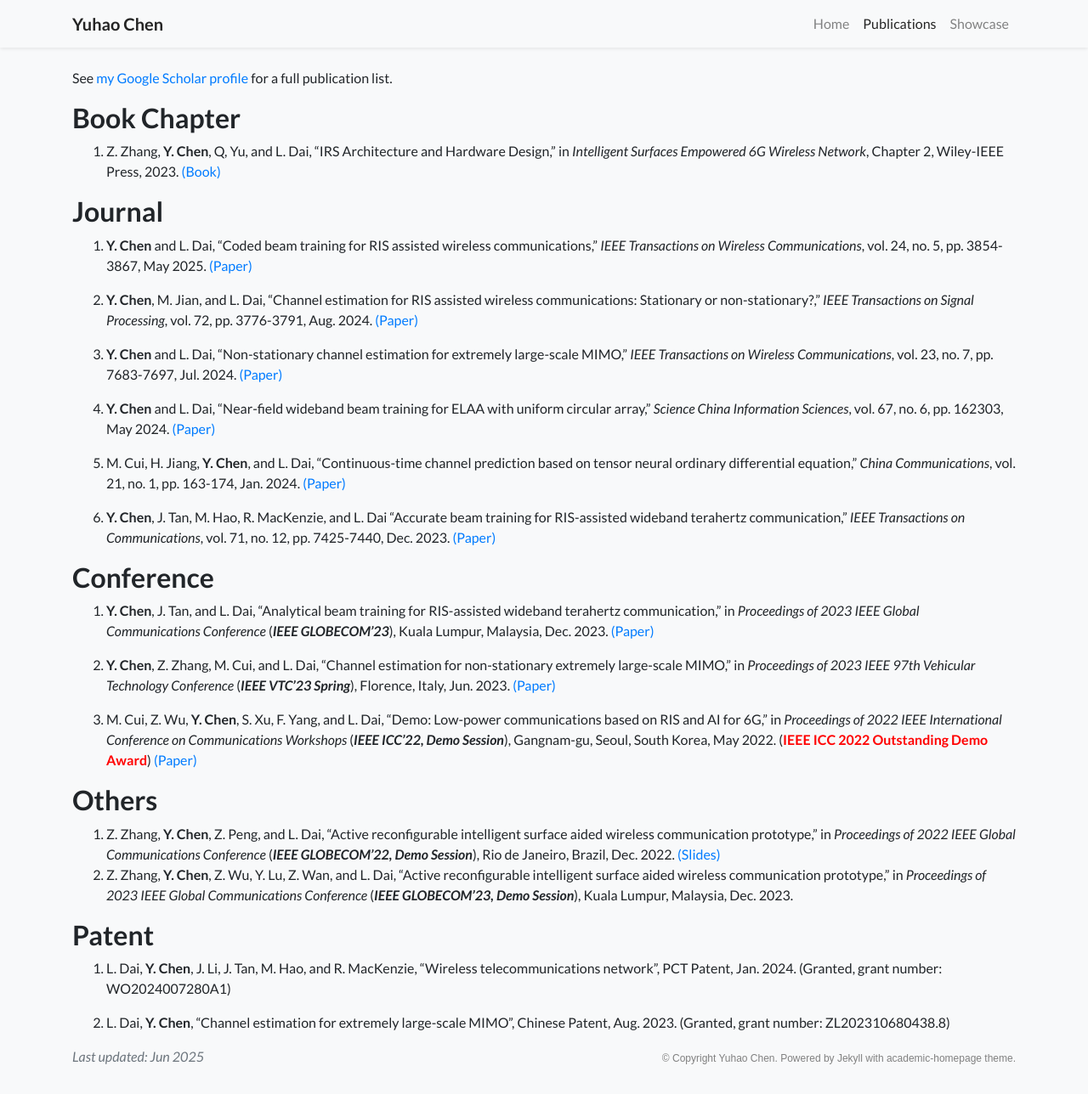
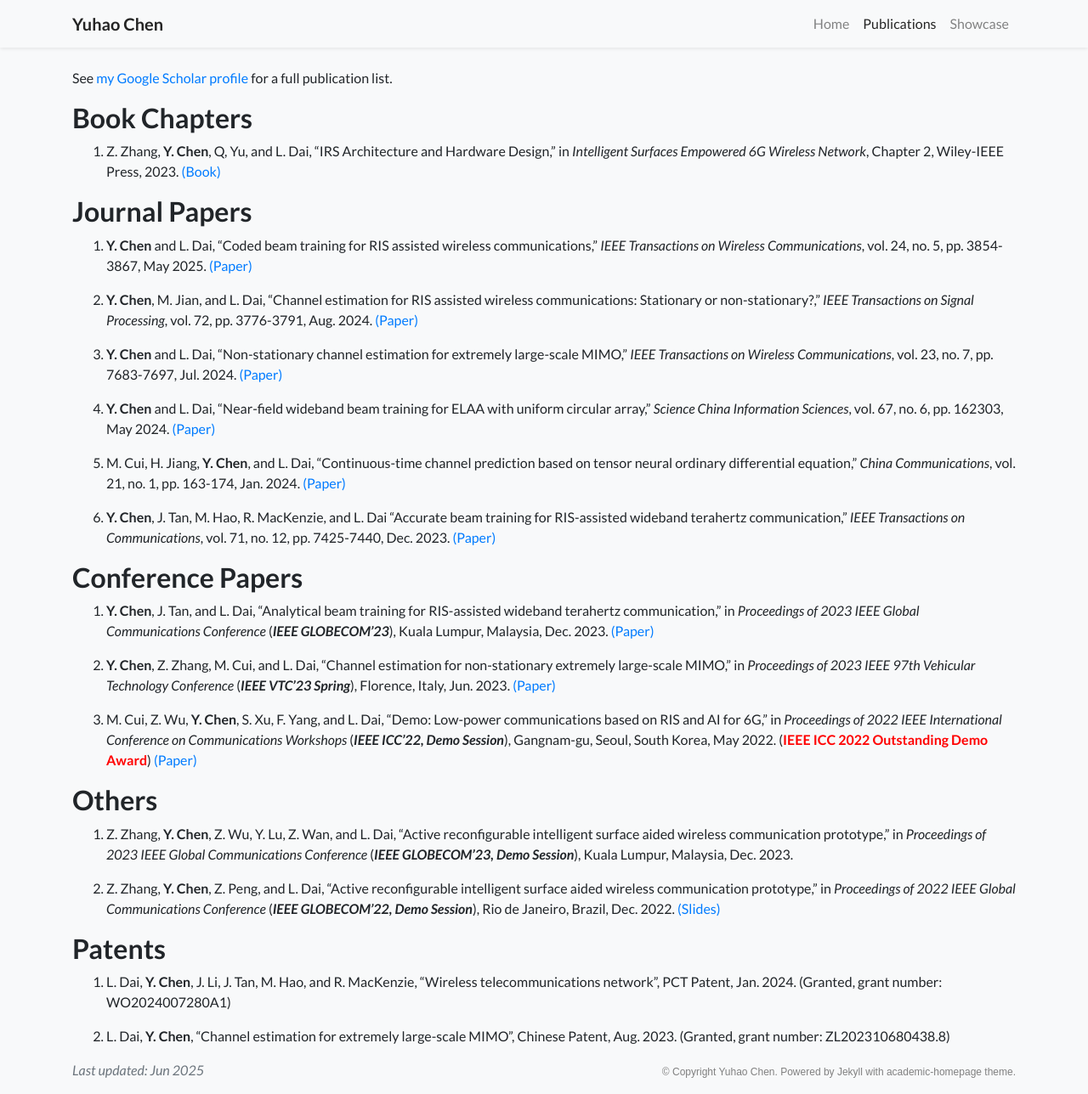
Before and after one commit to YuhaoChen-Homepage/YuhaoChen-Homepage.github.io, a Jekyll site: the page built from publications.md, in a window 1280 px wide and 1288 px high. Shown: the whole window at 85% size. Built offline with Jekyll 4.4.1, drawn with Linux system fonts in a browser that asks for light colours; nearby versions of some CDN libraries; a style sheet for code colours, icons or effects is not loaded.

Commit message:
pub update

```diff
--- a/_includes/widgets/publication_card.html
+++ b/_includes/widgets/publication_card.html
@@ -7,7 +7,7 @@
     {% for item in publications limit:include.limit %}
         {% include widgets/publication_item.html item=item first=false last=false %}
     {% endfor %}
-    <h6 class="d-block p-3 mt-0 text-right">
+    <!-- <h6 class="d-block p-3 mt-0 text-right">
         <a href="{{ 'publications' | relative_url }}">All publications <i class="fas fa-angle-double-right"></i></a>
-    </h6>
+    </h6> -->
 </div>
--- a/publications.md
+++ b/publications.md
@@ -34,11 +34,11 @@ body_attr: >-
 
 See <a href="https://scholar.google.com/citations?user=b7rFzfgAAAAJ&hl=en">my Google Scholar profile</a> for a full publication list.
 
-## Book Chapter
+## Book Chapters
 
 1. Z. Zhang, **Y. Chen**, Q, Yu, and L. Dai, “IRS Architecture and Hardware Design,” in *Intelligent Surfaces Empowered 6G Wireless Network*, Chapter 2, Wiley-IEEE Press, 2023. [(Book)](https://www.wiley.com/en-ie/Intelligent+Surfaces+Empowered+6G+Wireless+Network-p-9781119913092)
 
-## Journal
+## Journal Papers
 
 1. **Y. Chen** and L. Dai, “Coded beam training for RIS assisted wireless communications,” *IEEE Transactions on Wireless Communications*, vol. 24, no. 5, pp. 3854-3867, May 2025. [(Paper)](https://yuhaochen-homepage.github.io/assets/files/Coded_Beam_Training_for_RIS-Assisted_Wireless_Communications.pdf)
 
@@ -52,7 +52,7 @@ See <a href="https://scholar.google.com/citations?user=b7rFzfgAAAAJ&hl=en">my Go
 
 6. **Y. Chen**, J. Tan, M. Hao, R. MacKenzie, and L. Dai “Accurate beam training for RIS-assisted wideband terahertz communication,” *IEEE Transactions on Communications*, vol. 71, no. 12, pp. 7425-7440, Dec. 2023. [(Paper)](https://yuhaochen-homepage.github.io/assets/files/Accurate_Beam_Training_for_RIS-Assisted_Wideband_Terahertz_Communication.pdf)
 
-## Conference
+## Conference Papers
 
 1. **Y. Chen**, J. Tan, and L. Dai, “Analytical beam training for RIS-assisted wideband terahertz communication,” in *Proceedings of 2023 IEEE Global Communications Conference* (<b><i>IEEE GLOBECOM’23</i></b>), Kuala Lumpur, Malaysia, Dec. 2023. [(Paper)](https://yuhaochen-homepage.github.io/assets/files/Analytical_Beam_Training_for_RIS-Assisted_Wideband_Terahertz_Communication.pdf)
 
@@ -62,10 +62,12 @@ See <a href="https://scholar.google.com/citations?user=b7rFzfgAAAAJ&hl=en">my Go
 
 ## Others
 
+1. Z. Zhang, **Y. Chen**, Z. Wu, Y. Lu, Z. Wan, and L. Dai, “Active reconfigurable intelligent surface aided wireless communication prototype,” in *Proceedings of 2023 IEEE Global Communications Conference* (<b><i>IEEE GLOBECOM’23, Demo Session</i></b>), Kuala Lumpur, Malaysia, Dec. 2023.
+
 1. Z. Zhang, **Y. Chen**, Z. Peng, and L. Dai, “Active reconfigurable intelligent surface aided wireless communication prototype,” in *Proceedings of 2022 IEEE Global Communications Conference* (<b><i>IEEE GLOBECOM’22, Demo Session</i></b>), Rio de Janeiro, Brazil, Dec. 2022. [(Slides)](https://yuhaochen-homepage.github.io/assets/files/Active_reconfigurable_intelligent_surface_aided_wireless_communication_prototype.pdf)
-2. Z. Zhang, **Y. Chen**, Z. Wu, Y. Lu, Z. Wan, and L. Dai, “Active reconfigurable intelligent surface aided wireless communication prototype,” in *Proceedings of 2023 IEEE Global Communications Conference* (<b><i>IEEE GLOBECOM’23, Demo Session</i></b>), Kuala Lumpur, Malaysia, Dec. 2023.
 
-## Patent
+
+## Patents
 
 1. L. Dai, **Y. Chen**, J. Li, J. Tan, M. Hao, and R. MacKenzie, “Wireless telecommunications network”, PCT Patent, Jan. 2024. (Granted, grant number: WO2024007280A1)
 
```
